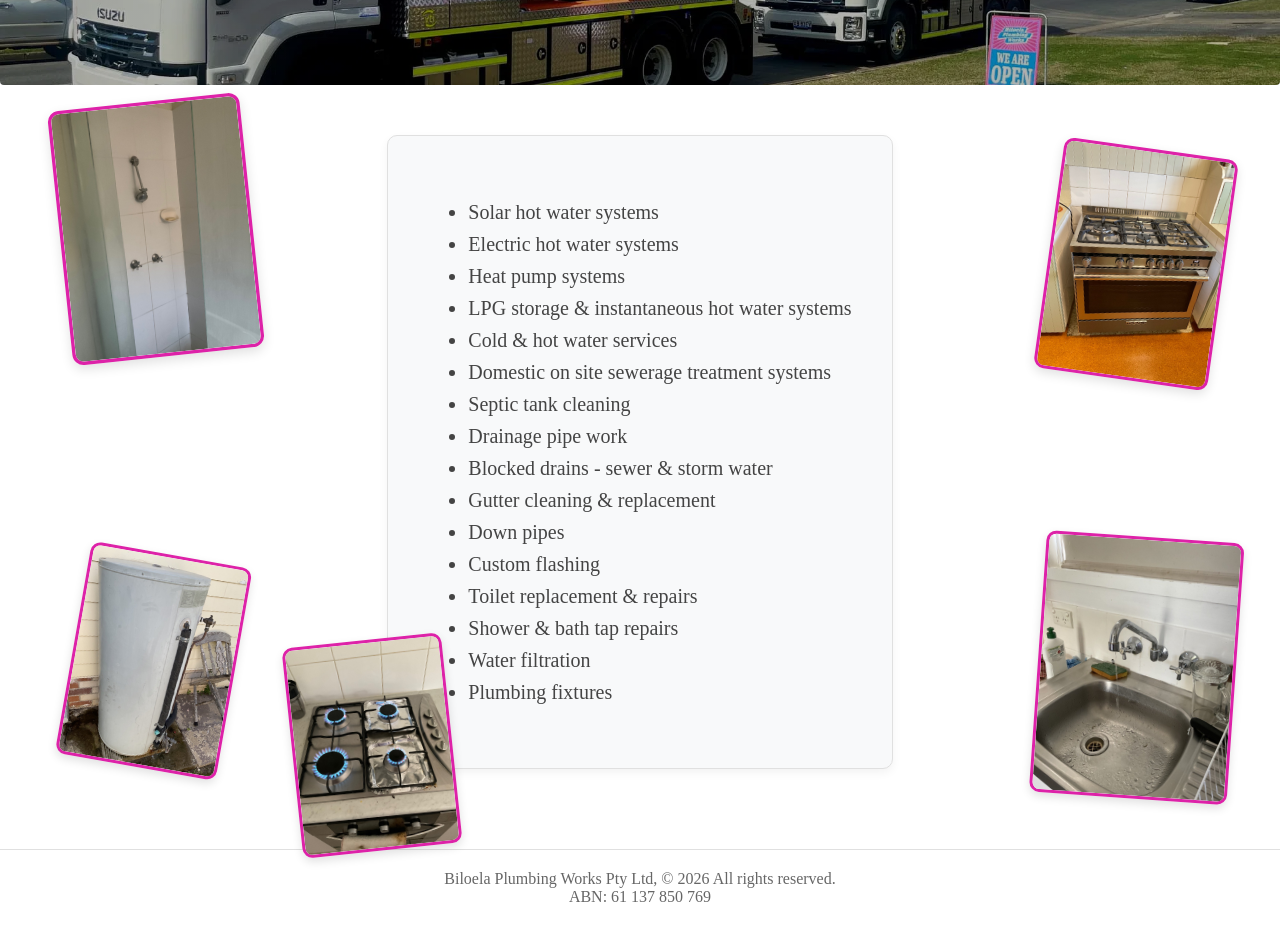
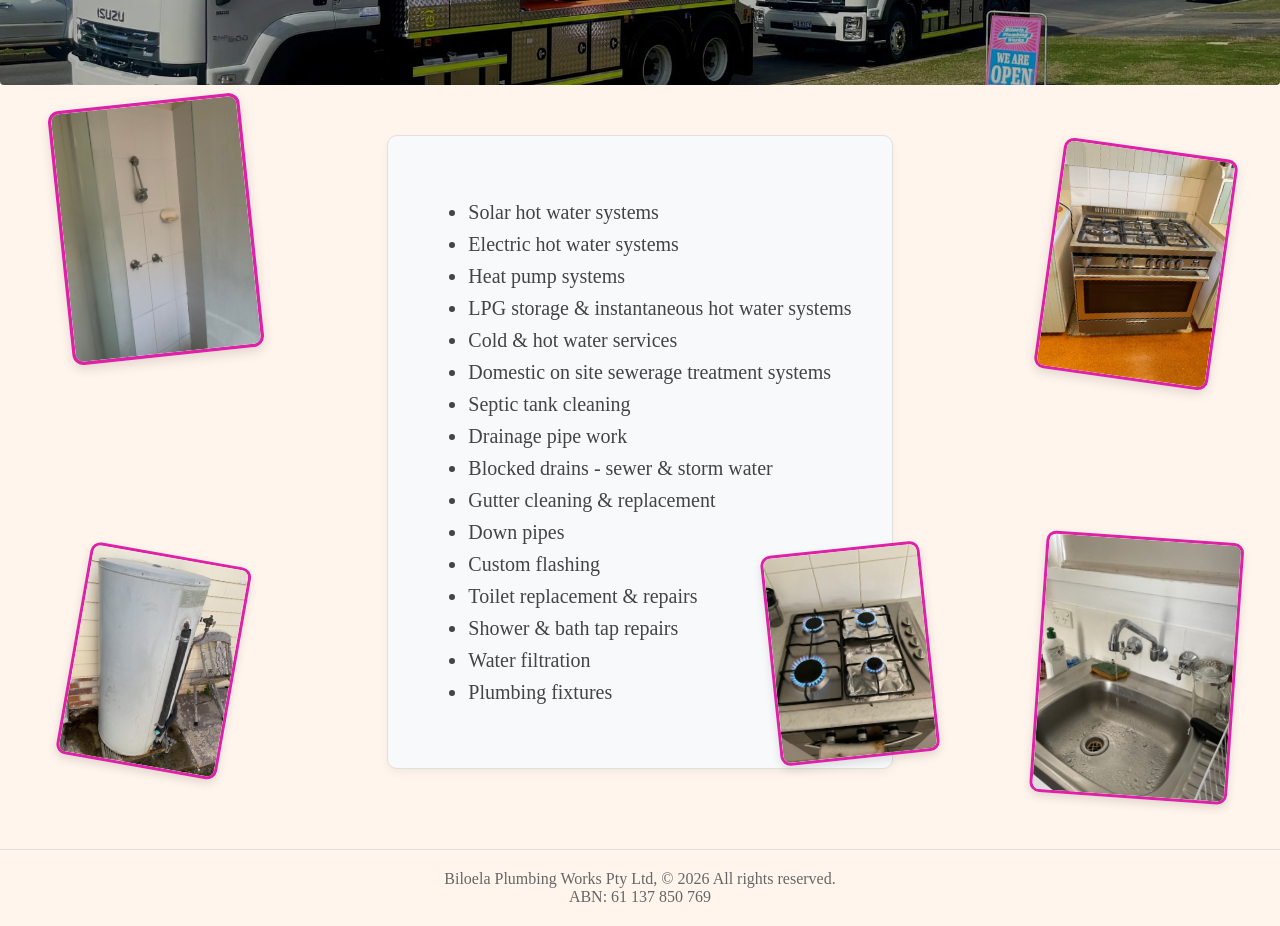
Before and after one commit to help-me202/Biloela-Plumbing-Works, a website: page HTML/Residential.html in a window 1280 px wide. Shown: the part 253-1179 px from the top of the page. Drawn offline with Linux system fonts and the light colour scheme; a web font is replaced by a local one.

Commit message:
tweak residential page

```diff
--- a/CSS/residential.css
+++ b/CSS/residential.css
@@ -1,5 +1,5 @@
 body {
-    background-color: white;
+    background-color: #fff5ec;
     font-family: 'Frank Ruhl Libre', serif;
     margin: 0;
     padding: 0;
@@ -121,8 +121,8 @@ h1 {
 }
 
 .scatter.pos-right2 {
-    left: -8%;
-    bottom: -6%;
+    right: 10px;
+    bottom: 50px;
     top: auto;
     width: clamp(88px, 12vw, 160px);
     transform: rotate(-6deg);
```
